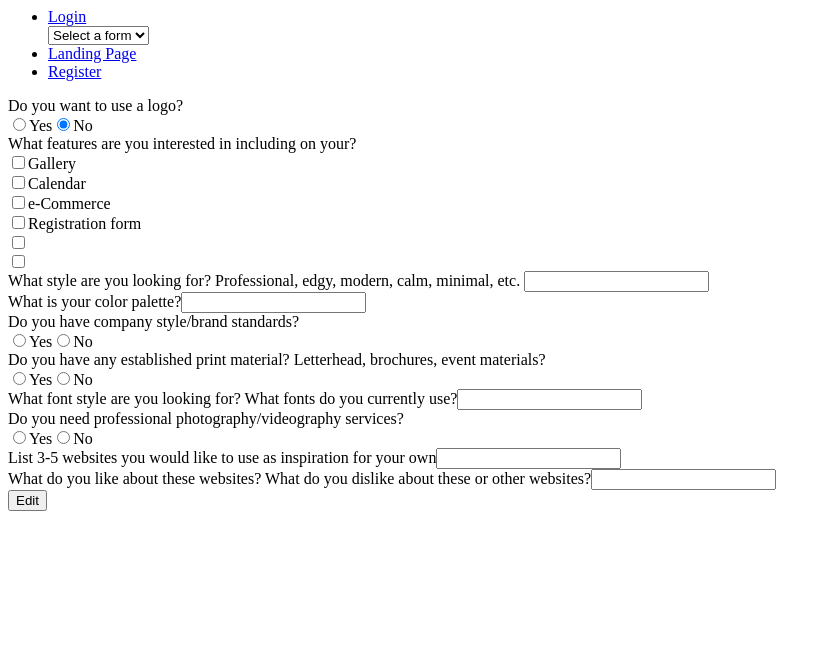
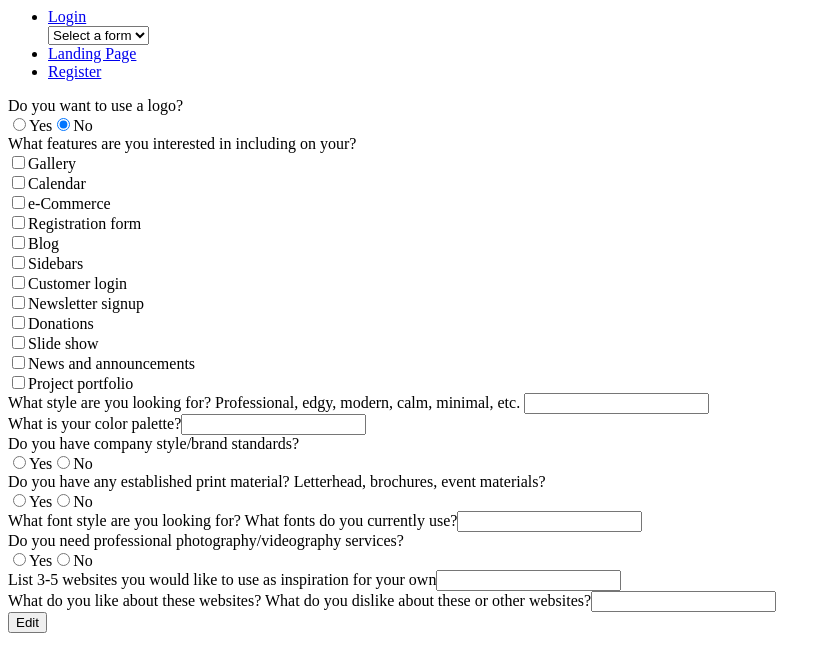
Before and after one commit to heathertill/website-content, a React app: page /StyleInfo in a window 1280 px wide. Shown: the top 672 px of the page, without its empty margins (0-831 px from the left). Built offline with nearby package versions, Linux system fonts and the light colour scheme.

Commit message:
-added all features to styleInfo

```diff
--- a/src/client/components/public/StyleInfo.tsx
+++ b/src/client/components/public/StyleInfo.tsx
@@ -143,7 +143,8 @@ const StyleInfo: React.SFC<StyleInfoProps> = ({ history }) => {
 
                 <div className="my-4">
                     <div>What features are you interested in including on your?</div>
-                    {/* <div className="form-check"> */}
+                    <div className="row">
+                        <div className="col">
                             <div className="form-check">
                                 <input type="checkbox" className="form-check-input" value="Gallery" id="Gallery"
                                     onChange={(e: React.ChangeEvent<HTMLInputElement>) => handleCheckbox(e.target.value, "Gallery")} />
@@ -165,20 +166,52 @@ const StyleInfo: React.SFC<StyleInfoProps> = ({ history }) => {
                                 <label className="form-check-label">Registration form</label>
                             </div>
                             <div className="form-check">
-                    <input type="checkbox" className="form-check-input" value="" id=""
-                        onChange={(e: React.ChangeEvent<HTMLInputElement>) => handleCheckbox(e.target.value, "")} />
-                    <label className="form-check-label"></label>
+                                <input type="checkbox" className="form-check-input" value="Blog" id="Blog"
+                                    onChange={(e: React.ChangeEvent<HTMLInputElement>) => handleCheckbox(e.target.value, "Blog")} />
+                                <label className="form-check-label">Blog</label>
+                            </div>
+                            <div className="form-check">
+                                <input type="checkbox" className="form-check-input" value="Sidebars" id="Sidebars"
+                                    onChange={(e: React.ChangeEvent<HTMLInputElement>) => handleCheckbox(e.target.value, "Sidebars")} />
+                                <label className="form-check-label">Sidebars</label>
+                            </div>
+                        </div>
+                        <div className="col">
+                            <div className="form-check">
+                                <input type="checkbox" className="form-check-input" value="Customer login" id="Customer login"
+                                    onChange={(e: React.ChangeEvent<HTMLInputElement>) => handleCheckbox(e.target.value, "Customer login")} />
+                                <label className="form-check-label">Customer login</label>
+                            </div>
+                            <div className="form-check">
+                                <input type="checkbox" className="form-check-input" value="Newsletter signup" id="Newsletter signup"
+                                    onChange={(e: React.ChangeEvent<HTMLInputElement>) => handleCheckbox(e.target.value, "Newsletter signup")} />
+                                <label className="form-check-label">Newsletter signup</label>
+                            </div>
+                            <div className="form-check">
+                                <input type="checkbox" className="form-check-input" value="Donations" id="Donations"
+                                    onChange={(e: React.ChangeEvent<HTMLInputElement>) => handleCheckbox(e.target.value, "Donations")} />
+                                <label className="form-check-label">Donations</label>
+                            </div>
+                            <div className="form-check">
+                                <input type="checkbox" className="form-check-input" value="Slide show" id="Slide show"
+                                    onChange={(e: React.ChangeEvent<HTMLInputElement>) => handleCheckbox(e.target.value, "Slide show")} />
+                                <label className="form-check-label">Slide show</label>
+                            </div>
+                            <div className="form-check">
+                                <input type="checkbox" className="form-check-input" value="News and announcements" id="News and announcements"
+                                    onChange={(e: React.ChangeEvent<HTMLInputElement>) => handleCheckbox(e.target.value, "News and announcements")} />
+                                <label className="form-check-label">News and announcements</label>
+                            </div>
+                            <div className="form-check">
+                                <input type="checkbox" className="form-check-input" value="Project portfolio" id="Project portfolio"
+                                    onChange={(e: React.ChangeEvent<HTMLInputElement>) => handleCheckbox(e.target.value, "Project portfolio")} />
+                                <label className="form-check-label">Project portfolio</label>
+                            </div>
+                        </div>
+                    </div>
                 </div>
 
 
-
-                </div>
-
-                <div className="form-check">
-                    <input type="checkbox" className="form-check-input"
-                        onChange={(e: React.ChangeEvent<HTMLInputElement>) => handleCheckbox(e.target.value, "")} />
-                    <label htmlFor="" className="form-check-label"></label>
-                </div>
 
 
 
```
Lines whose indentation alone changed are shown as unchanged.
